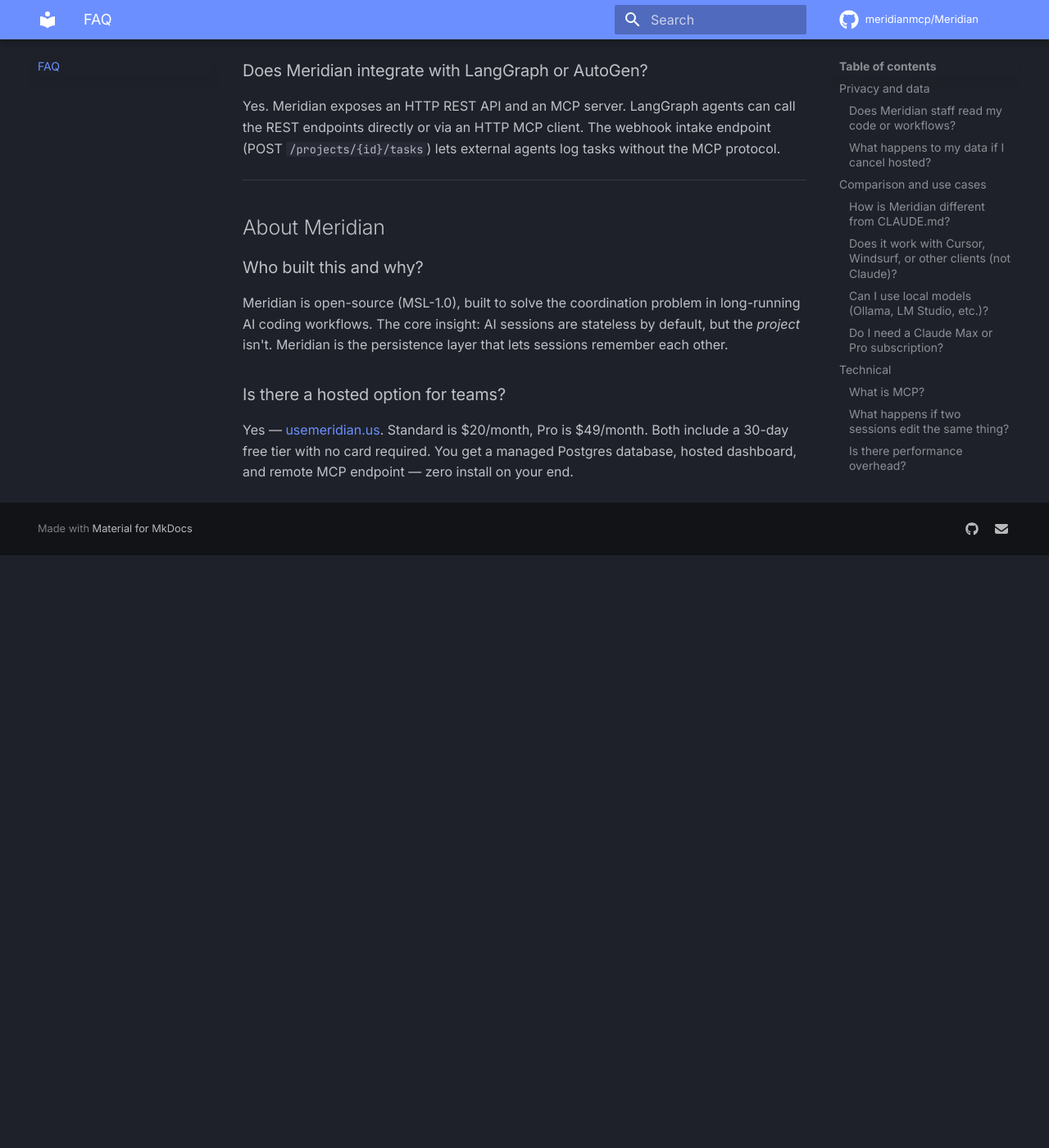
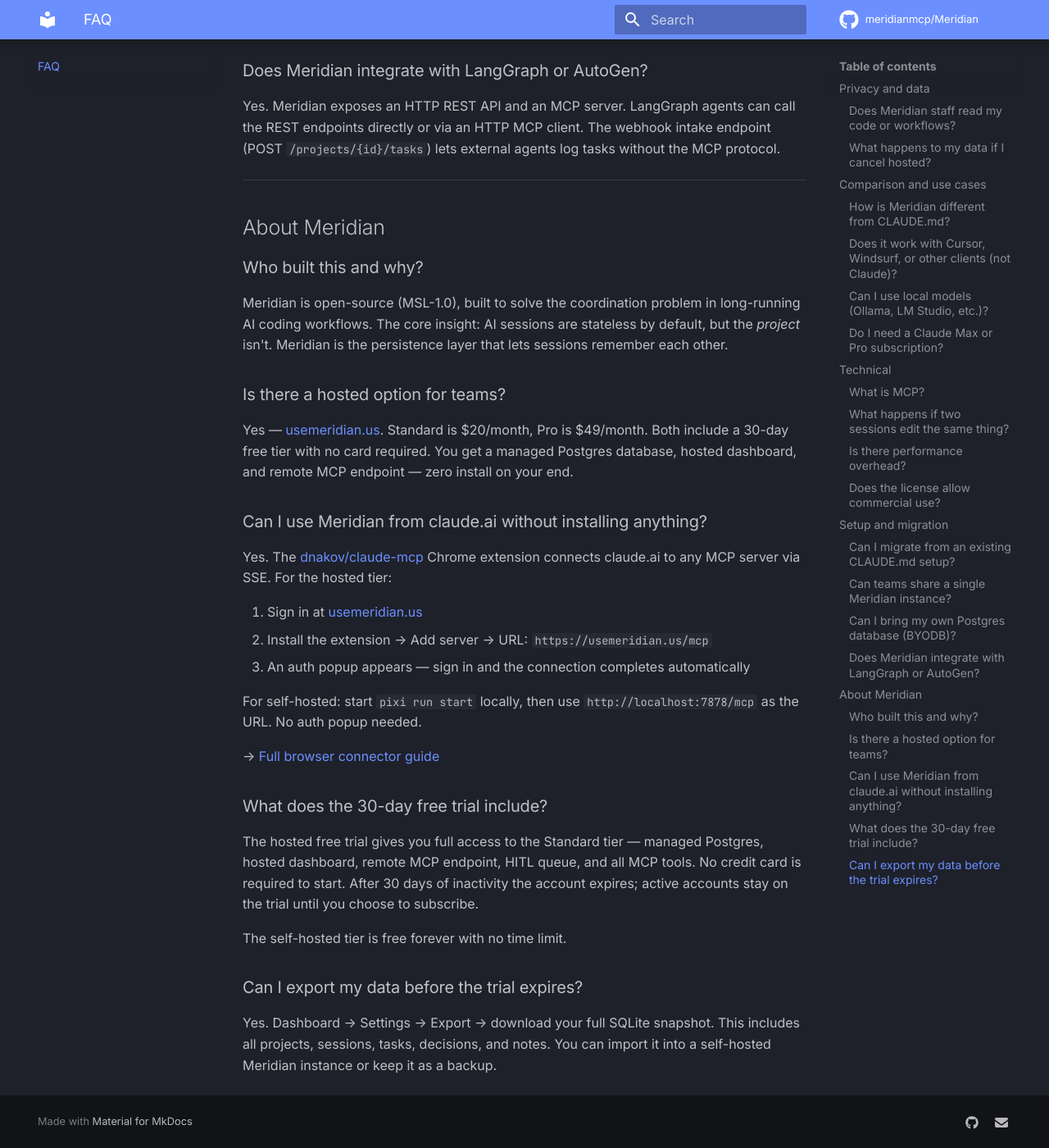
Before and after one commit to meridianmcp/Meridian, an MkDocs documentation site: the page built from docs/faq.md, in a window 1280 px wide and 1400 px high, scrolled down 3281 px. Shown: the whole window at 82% size. Built offline with MkDocs 1.6.1 and Material for MkDocs 9.7.7, drawn with Linux system fonts in a browser that asks for light colours; comment, search, counter and statistics services are not loaded; before the commit the page ends 3958 px from its top, so only the background shows below that.

Commit message:
fix+feat: launch prep — smart quotes, dashboard blank, demo tooltips, pricing, docs
dashboard.js:
- Fix smart quotes (U+2018/U+2019) throughout showDemoOnboardingOverlay + startDemoTour
  — these caused a JS syntax error, preventing the script from executing
  entirely, causing demo overlay to never appear (fixes 2 failing Playwright tests)
- hideDemoAdminControls: apply 'Sign in to use' title + cursor:not-allowed to
  write-action buttons in demo mode so intent is clear before clicking (40bdaebf)

_deps.py:
- _open_tenant_db_by_id: if tenant.is_internal and no DB URL found, fall back
  to app.state.db instead of raising 503 — fixes blank dashboard for admin
  accounts on usemeridian.us without a dedicated Neon DB (39c909aa)

landing.html:
- Pricing section renamed 'Hosted tier' -> 'Pricing' with updated lede
- Add FREE card (leftmost): self-hosted forever, binary install, links GitHub (d54d25eb)
- Standard + Pro: change 'waitlist · launches soon' to '30-day free trial · no card'
  and replace waitlist form with 'Start free trial ->' link to /auth/login (a38e23a7)
- Remove 'Hosted launch coming soon' language — hosted is live at usemeridian.us

docs/browser-connector.md (new):
- Step-by-step guide for dnakov/claude-mcp Chrome extension (754a5c2b)
- Hosted + self-hosted paths, auth popup note, troubleshooting, FAQ, tool list

docs/faq.md:
- Add Q: 'Can I use Meridian from claude.ai without installing anything?' (8d63e19c)
- Add Q: 'What does the 30-day free trial include?'
- Add Q: 'Can I export my data before the trial expires?'

mkdocs.yml:
- Add browser-connector.md to nav under Hosted tier

617 passing, 10 skipped.

Co-Authored-By: Claude Sonnet 4.6 <noreply@anthropic.com>

````diff
--- /dev/null
+++ b/docs/browser-connector.md
@@ -0,0 +1,93 @@
+# Connecting claude.ai in the browser
+
+Use Meridian directly inside claude.ai — no local install, no terminal. The [dnakov/claude-mcp](https://github.com/dnakov/claude-mcp) Chrome extension bridges the gap between your browser tab and any MCP server via SSE.
+
+---
+
+## Quick start (hosted tier)
+
+1. **Install the extension** — [dnakov/claude-mcp on GitHub](https://github.com/dnakov/claude-mcp). Install the Chrome extension from the repository's releases page.
+
+2. **Sign in to Meridian** — Go to [usemeridian.us](https://usemeridian.us) and sign in with Google or GitHub. Your session must be active in the same browser.
+
+3. **Add the server** — Click the extension icon → **Add server**:
+    - **Name:** `meridian`
+    - **URL:** `https://usemeridian.us/mcp`
+
+4. **Authorise** — The extension opens an auth popup from Meridian. This is expected — sign in if prompted. The connection completes automatically once the session cookie is confirmed.
+
+5. **Open claude.ai** — All Meridian tools (`start_session`, `log_task`, `generate_handoff`, etc.) are now available in your claude.ai chat.
+
+---
+
+## Quick start (self-hosted)
+
+1. Install the extension (same as above).
+
+2. Start your local Meridian server:
+```bash
+pixi run start
+# or: python -m meridian
+```
+
+3. Add the server in the extension:
+    - **Name:** `meridian`
+    - **URL:** `http://localhost:7878/mcp`
+
+4. Open claude.ai. The extension discovers all tools via the SSE handshake.
+
+!!! note "No auth popup for self-hosted"
+    The auth popup only appears for the hosted tier at usemeridian.us. Self-hosted connections go directly to your local server with no additional login step.
+
+---
+
+## Troubleshooting
+
+**"No tools loaded" / connection hangs**
+
+- Make sure Meridian is running (`pixi run start` locally, or check your hosted account is active)
+- For hosted: verify you are signed in to usemeridian.us in the same browser window *before* clicking Connect
+- Try removing the server and adding it again after signing in
+
+**Auth popup doesn't close**
+
+- Sign in with Google or GitHub on the popup, then close it — the connection retries automatically
+- If it still hangs, reload the claude.ai tab and try again
+
+**Tools appear but calls fail**
+
+- Check the extension logs for 401 / 403 errors — your session may have expired
+- For hosted: your API token may need to be regenerated (Settings → API token)
+
+---
+
+## What you get
+
+Once connected, claude.ai has access to all Meridian MCP tools:
+
+| Tool | What it does |
+|------|-------------|
+| `start_session` | Load full project context in one call |
+| `log_task` | Log what the session just did |
+| `generate_handoff` | Create a resumable context file |
+| `request_hitl` | Surface a blocking question to the dashboard |
+| `get_sprint_items` | See the sprint board |
+| `pin_decision` | Record an architectural or product decision |
+
+→ [Full MCP tool reference](mcp-tools.md)
+
+---
+
+## FAQ
+
+**Does this work on Firefox?**
+
+The dnakov/claude-mcp extension is Chrome/Chromium only. Firefox support is not planned.
+
+**Can I use a different MCP extension?**
+
+Any browser extension that supports the [MCP SSE transport](https://spec.modelcontextprotocol.io) will work. The URL to add is the same: `https://usemeridian.us/mcp` (hosted) or `http://localhost:7878/mcp` (self-hosted).
+
+**Is my data safe?**
+
+For the hosted tier, all MCP calls go over HTTPS to your isolated Neon Postgres database. The claude.ai tab never has direct access to your DB — all operations go through the Meridian API layer.
--- a/docs/faq.md
+++ b/docs/faq.md
@@ -104,3 +104,25 @@ Meridian is open-source (MSL-1.0), built to solve the coordination problem in lo
 ### Is there a hosted option for teams?
 
 Yes — [usemeridian.us](https://usemeridian.us). Standard is $20/month, Pro is $49/month. Both include a 30-day free tier with no card required. You get a managed Postgres database, hosted dashboard, and remote MCP endpoint — zero install on your end.
+
+### Can I use Meridian from claude.ai without installing anything?
+
+Yes. The [dnakov/claude-mcp](https://github.com/dnakov/claude-mcp) Chrome extension connects claude.ai to any MCP server via SSE. For the hosted tier:
+
+1. Sign in at [usemeridian.us](https://usemeridian.us)
+2. Install the extension → Add server → URL: `https://usemeridian.us/mcp`
+3. An auth popup appears — sign in and the connection completes automatically
+
+For self-hosted: start `pixi run start` locally, then use `http://localhost:7878/mcp` as the URL. No auth popup needed.
+
+→ [Full browser connector guide](browser-connector.md)
+
+### What does the 30-day free trial include?
+
+The hosted free trial gives you full access to the Standard tier — managed Postgres, hosted dashboard, remote MCP endpoint, HITL queue, and all MCP tools. No credit card is required to start. After 30 days of inactivity the account expires; active accounts stay on the trial until you choose to subscribe.
+
+The self-hosted tier is free forever with no time limit.
+
+### Can I export my data before the trial expires?
+
+Yes. Dashboard → Settings → Export → download your full SQLite snapshot. This includes all projects, sessions, tasks, decisions, and notes. You can import it into a self-hosted Meridian instance or keep it as a backup.
--- a/mkdocs.yml
+++ b/mkdocs.yml
@@ -39,6 +39,7 @@ nav:
     - Configuration: configuration.md
   - MCP Tools: mcp-tools.md
   - Hosted (usemeridian.us): hosted.md
+  - Browser connector (claude.ai): browser-connector.md
   - Self-Hosting: self-hosting.md
   - API Reference: api-reference.md
   - FAQ: faq.md
````
Also changed, not shown: meridian/static/dashboard.js, 2 other files.
